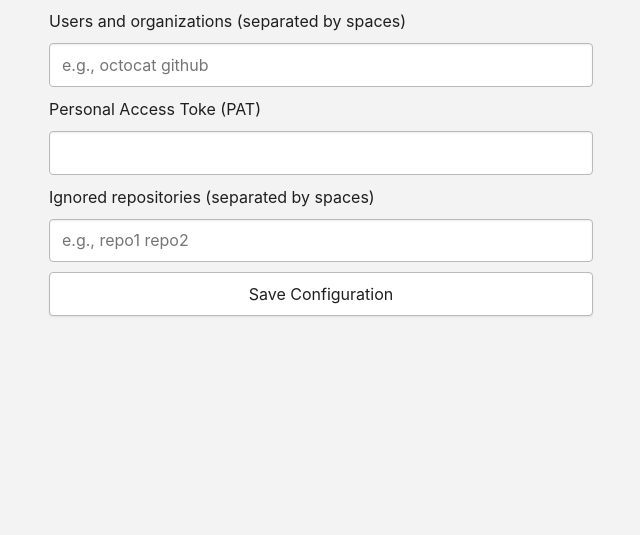
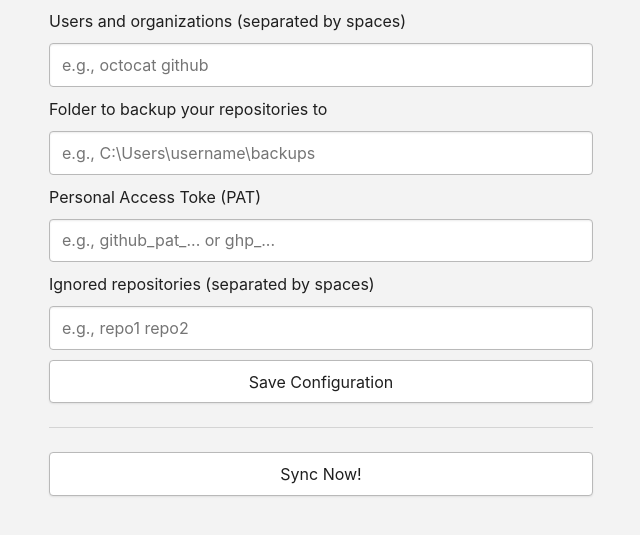
Before and after one commit to felixfsdev/ghsync-gui, a website built with Vite: page index.html in a window 1280 px wide. Shown: the part 73-608 px from the top of the page, without its empty margins (319-959 px from the left). Built offline with nearby package versions, Linux system fonts and the light colour scheme.

Commit message:
feat: add path to storage path

```diff
--- a/index.html
+++ b/index.html
@@ -15,14 +15,18 @@
         >Users and organizations (separated by spaces)</label
       >
       <input name="usersAndOrgs" placeholder="e.g., octocat github" />
+      <label for="storagePath">Folder to backup your repositories to</label>
+      <input name="storagePath" placeholder="e.g., C:\Users\username\backups" />
       <label for="pat">Personal Access Toke (PAT)</label>
-      <input name="pat" />
+      <input name="pat" placeholder="e.g., github_pat_... or ghp_..." />
       <label for="ignoredRepos"
         >Ignored repositories (separated by spaces)</label
       >
       <input name="ignoredRepos" placeholder="e.g., repo1 repo2" />
       <button type="submit">Save Configuration</button>
     </form>
+    <hr />
+    <button id="syncBtn" style="width: 100%">Sync Now!</button>
     <script type="module" src="/src/renderer.ts"></script>
   </body>
 </html>
--- a/style.css
+++ b/style.css
@@ -257,7 +257,7 @@ input:disabled,
 select:disabled,
 textarea:disabled {
   opacity: 0.6;
-  cursor: not-allowed;
+  cursor: default;
 }
 
 button.primary,
```
